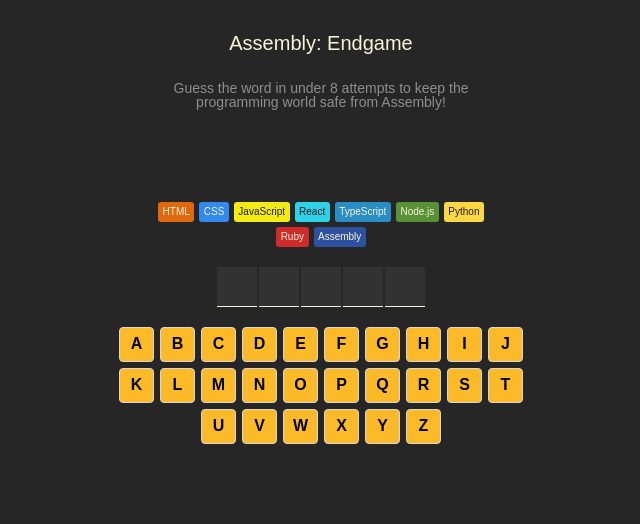
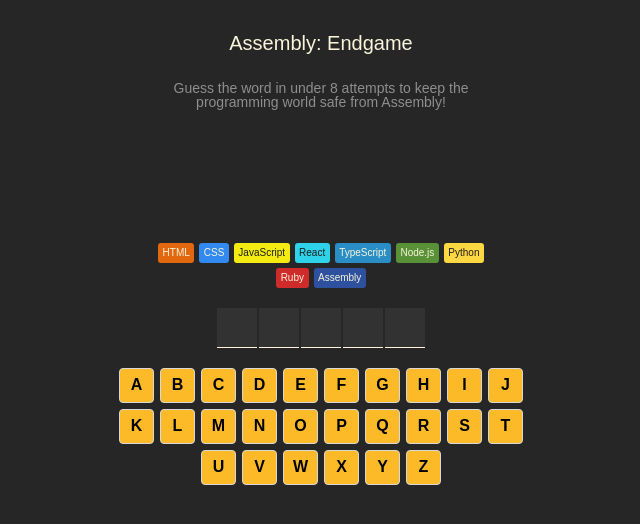
Before and after one commit to loves2run/assembly-endgame-react, a React (Vite) app: page / in a window 1280 px wide. Shown: the top 524 px of the page, without its empty margins (319-959 px from the left). Built offline with nearby package versions, Linux system fonts and the light colour scheme.

Commit message:
Minor css improvements

```diff
--- a/src/index.css
+++ b/src/index.css
@@ -12,8 +12,6 @@ body {
   background-color: #262626;
   color: #D9D9D9;
   padding: 20px;
-  /* display: flex;
-  justify-content: center; */
   min-width: 32rem;
   height: 100vh;
 }
@@ -53,7 +51,6 @@ header > p {
 #statusBar {
   display: flex;
   flex-direction: column;
-  justify-content: center;
   align-items: center;
   margin-bottom: 2rem;
   padding-top: .6rem;
@@ -61,9 +58,10 @@ header > p {
   padding-left: .8rem;
   padding-right: .8rem;
   border-radius: 4px;
-  min-width: 36rem;
-  max-width: 48rem;
-  height: 5.9rem;
+  width: 100%;
+  max-width: 35rem;
+  min-height: 6rem;
+  margin-block: 3rem;
 }
 
 .bgGameInProgress {
```
